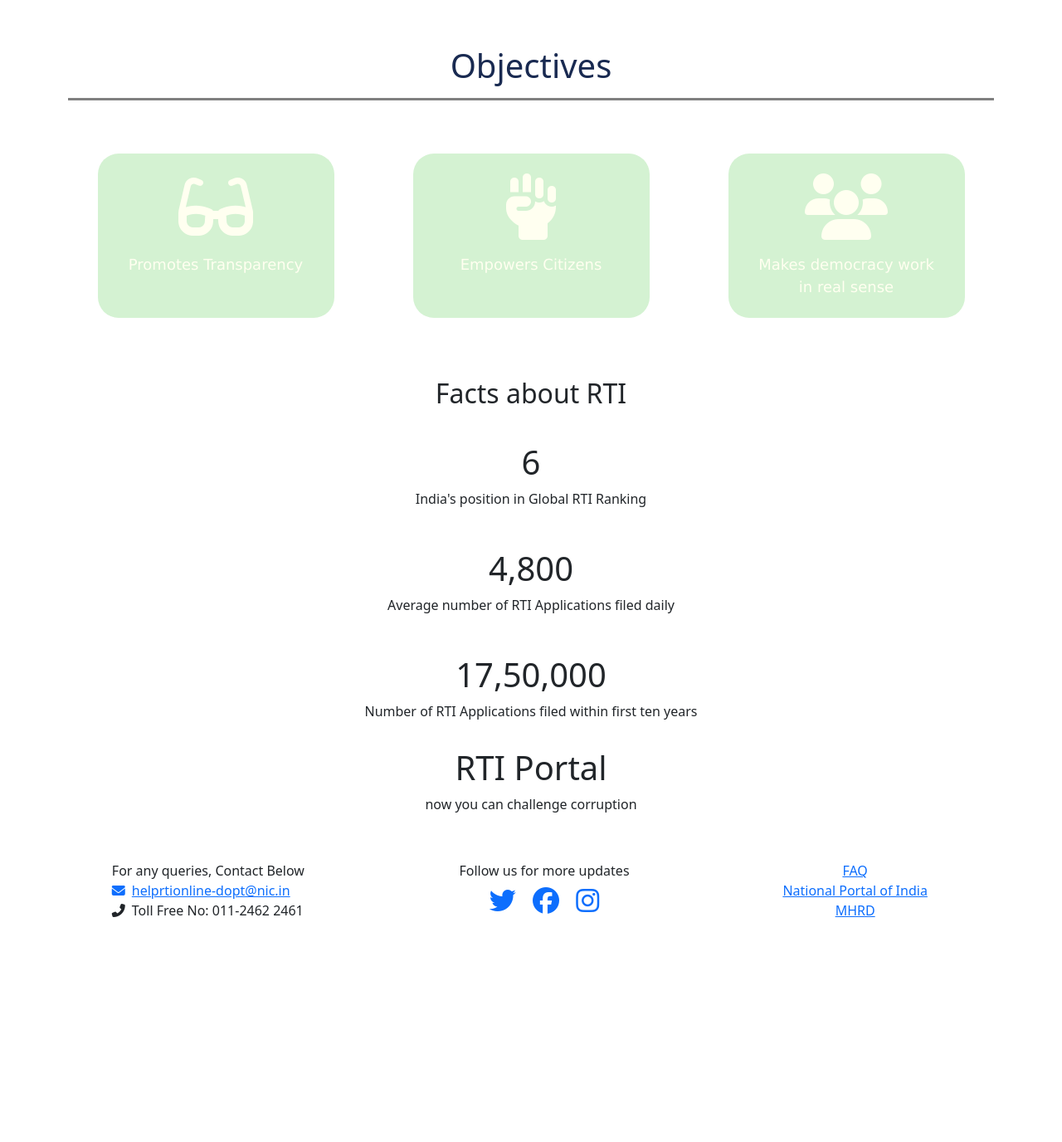
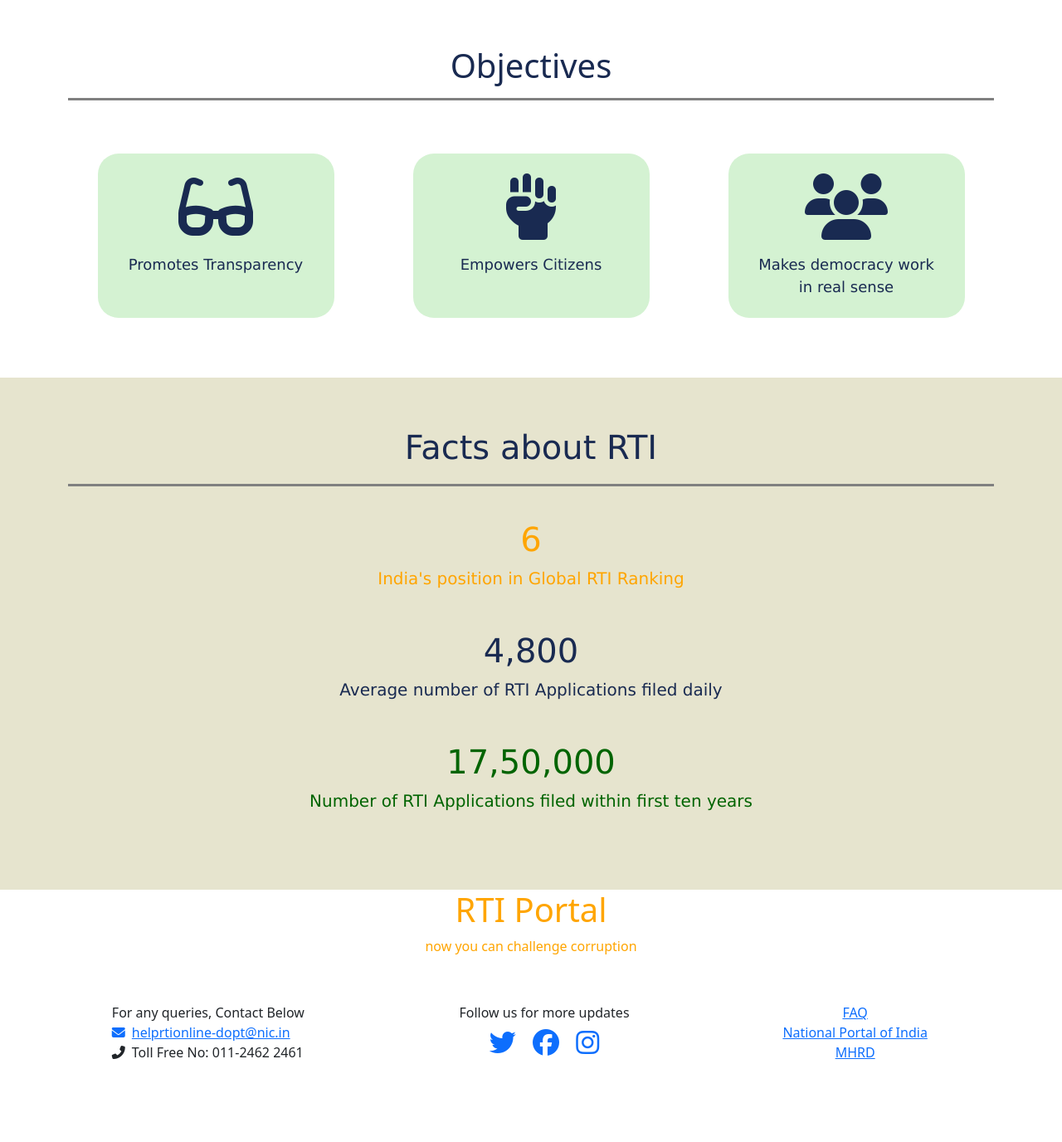
Before and after one commit to AmanCSE-1/Right-To-Information, a PHP site: page / in a window 1280 px wide. Shown: the part 746-2122 px from the top of the page at 83% size. Before the commit the page ends 1851 px from the top, so only its background shows below. Run offline with PHP 8.4, Linux system fonts and the light colour scheme; some libraries are stand-ins or nearby versions.

Commit message:
Wrote properties for Facts of RTI Class

```diff
--- a/Index.css
+++ b/Index.css
@@ -65,3 +65,37 @@ main p{
     font-size: large;
     font-family: Verdana;
 }
+
+.stats{
+    /* margin-top: 40px; */
+    padding: 60px 0px;
+    background-color: #E6E4CE;
+    font-family: Verdana;
+    font-size: 20px;
+}
+
+.stats h2{
+    font-size: 40px;
+    font-weight: 500;
+    padding-bottom: 20px;
+    border-bottom: 3px solid grey ;
+    color: #192A51;
+}
+
+/* .stats h1{
+    padding-top: 15px;
+} */
+
+
+/* Color Scheme Classes */
+.s1{
+    color: orange;
+}
+
+.s2{
+    color: #192A51;
+}
+
+.s3{
+    color: darkgreen;
+}
```
